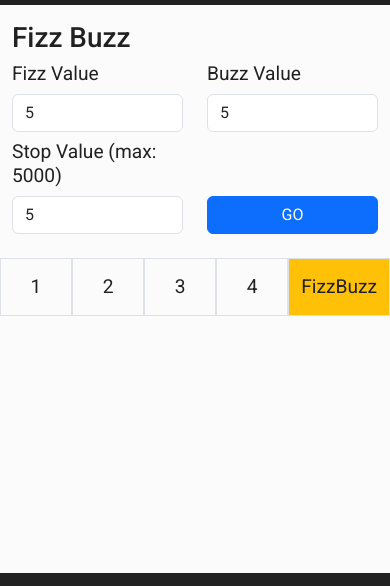
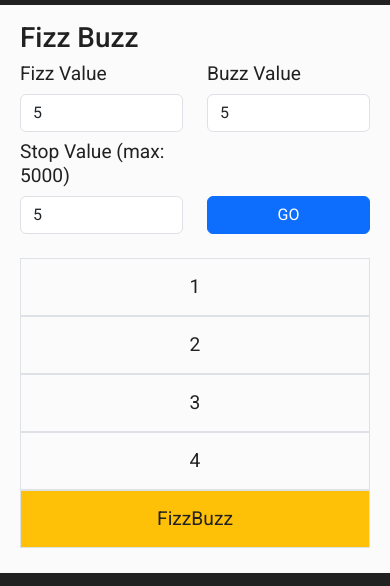
Before and after one commit to GI-Jamal/CrucibleFizzBuzz, a plain HTML site: page app.html in a window 390 px wide. Both pictures are taken after typing "5", "5", "5" into the empty fields and a click on the button "GO". Shown: the part 106-692 px from the top of the page. Drawn offline with nearby package versions, Linux system fonts and the light colour scheme; some packages are replaced by stand-ins of ours; a script that the page names is missing; a web font is replaced by a local one.

Commit message:
Made site responsive

```diff
--- a/app.html
+++ b/app.html
@@ -101,8 +101,8 @@
     <!-- Main Content -->
     <main class="container-xxl">
       <div class="mt-3">
-        <h1>Fizz Buzz</h1>
-        <form action="">
+        <h1 class="ms-2">Fizz Buzz</h1>
+        <form class="mx-2">
           <div class="row row-cols-2 row-cols-md-2 row-cols-lg-4 gy-2">
             <div class="col">
               <label class="form-label">Fizz Value</label>
@@ -143,7 +143,7 @@
           </div>
         </form>
         <div
-          class="row rows-cols-1 row-cols-sm-2 row-cols-md-3 row-cols-lg-4 mt-4 text-center mb-4"
+          class="row row-cols-sm-2 row-cols-md-3 row-cols-lg-4 mt-4 text-center mb-4 mx-2"
           id="fbTable"
         ></div>
       </div>
--- a/js/site.js
+++ b/js/site.js
@@ -31,13 +31,13 @@ function displayFizzBuzz(fizz, buzz, numberArray) {
 
   for (i = 0; i < numberArray.length; i++) {
     if (numberArray[i] % fizz == 0 && numberArray[i] % buzz == 0) {
-      results += `<div class="col border py-3 bg-warning">FizzBuzz</div>`;
+      results += `<div class="col-12 border py-3 bg-warning">FizzBuzz</div>`;
     } else if (numberArray[i] % fizz == 0) {
-      results += `<div class="col border py-3 bg-secondary">Fizz</div>`;
+      results += `<div class="col-12 border py-3 bg-secondary">Fizz</div>`;
     } else if (numberArray[i] % buzz == 0) {
-      results += `<div class="col border py-3 bg-info">Buzz</div>`;
+      results += `<div class="col-12 border py-3 bg-info">Buzz</div>`;
     } else {
-      results += `<div class="col border py-3">${numberArray[i]}</div>`;
+      results += `<div class="col-12 border py-3">${numberArray[i]}</div>`;
     }
   }
 
```
